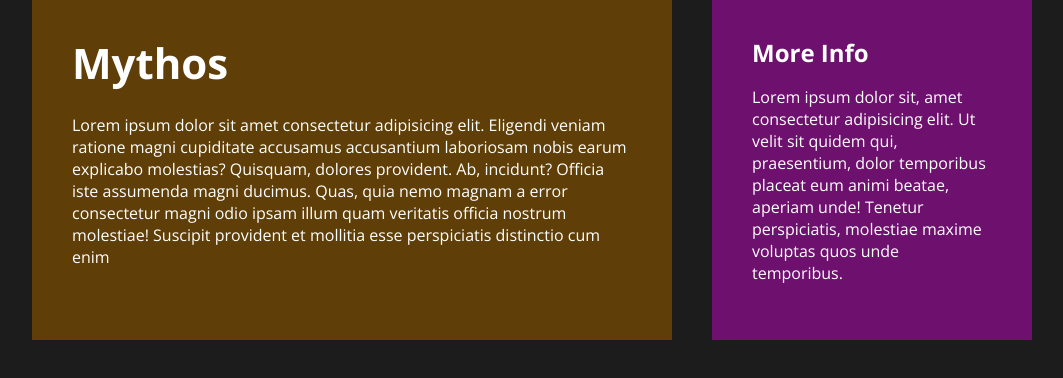
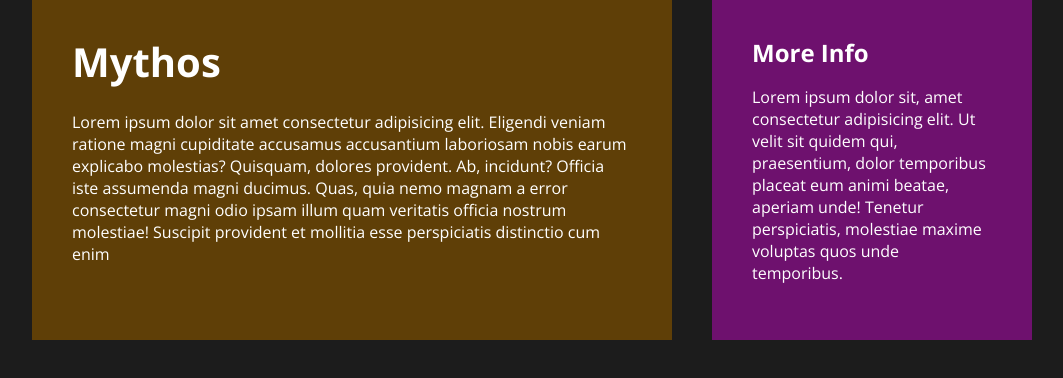
Before and after one commit to FrancoTr/sass-fundamentals, a website: page index.html in a window 1280 px wide. Shown: the whole page, without its empty margins (108-1171 px from the left). Drawn offline with nearby package versions, Linux system fonts and the light colour scheme; files that its build step writes are made by us from their sources.

Commit message:
Remove typogeraphy media queries & calculate font-size using clamp function

```diff
--- a/scss/globals/_typography.scss
+++ b/scss/globals/_typography.scss
@@ -9,15 +9,7 @@
 }
 
 h1 {
-  font-size: 28px;
-
-  @include u.breakpoint(medium) {
-    font-size: 36px;
-  }
-
-  @include u.breakpoint(large) {
-    font-size: 42px;
-  }
+  font-size: clamp(28px, 16px + 2vw, 40px);
 }
 
 p {
```
